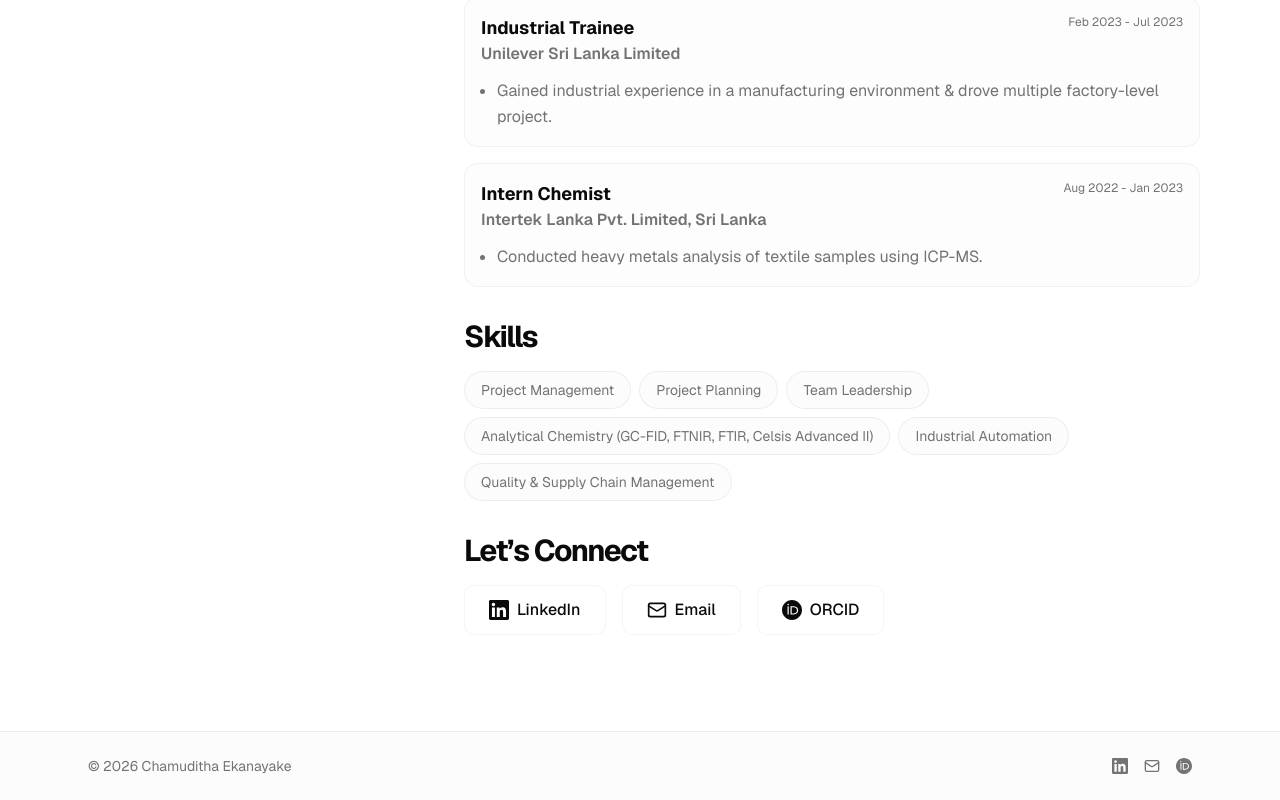
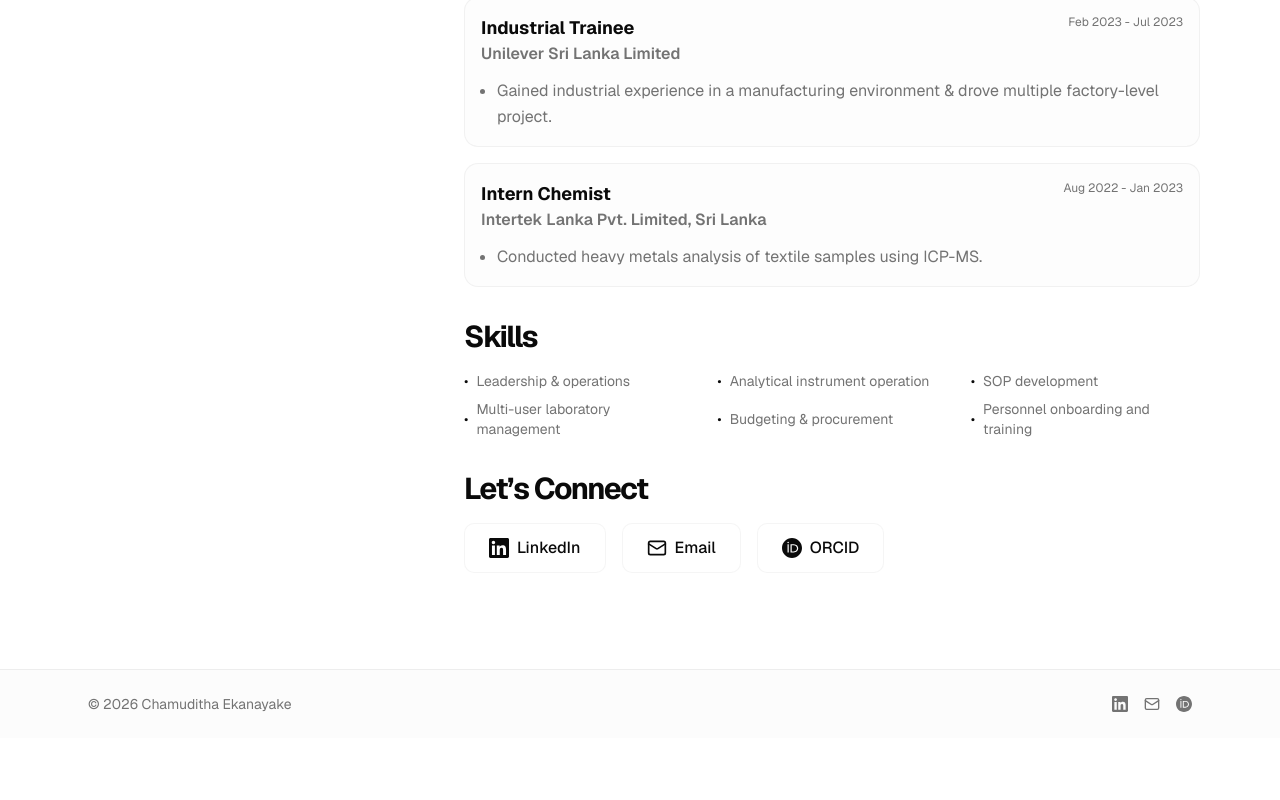
Before and after one commit to Nidula03/portfolio-chamuditha, a Next.js app: page / in a window 1280 px wide. Shown: the part 1771-2571 px from the top of the page. After the commit the page ends 2509 px from the top, so only its background shows below. Built offline with nearby package versions, Linux system fonts and the light colour scheme.

Commit message:
feat: Update Skills section

```diff
--- a/src/app/page.tsx
+++ b/src/app/page.tsx
@@ -222,16 +222,17 @@ export default function Page() {
                         yOffset={8}
                         text="Skills"
                       />
-                      <div className="flex flex-wrap gap-2">
+                      <ul className="grid grid-cols-1 sm:grid-cols-2 md:grid-cols-3 gap-x-6 gap-y-2 mt-1">
                         {DATA.experienceSkills.map((skill) => (
-                          <span
+                          <li
                             key={skill}
-                            className="rounded-full border border-border/60 bg-muted/30 px-4 py-2 text-sm text-muted-foreground"
+                            className="flex items-center gap-2 text-sm text-muted-foreground"
                           >
+                            <span className="text-foreground">•</span>
                             {skill}
-                          </span>
+                          </li>
                         ))}
-                      </div>
+                      </ul>
                     </div>
                   ) : null}
 
--- a/src/data/resume.tsx
+++ b/src/data/resume.tsx
@@ -111,12 +111,12 @@ Outside the lab, I am an avid hiker who finds inspiration in exploring challengi
     skills?: string;
   }>,
   experienceSkills: [
-    "Project Management",
-    "Project Planning",
-    "Team Leadership",
-    "Analytical Chemistry (GC-FID, FTNIR, FTIR, Celsis Advanced II)",
-    "Industrial Automation",
-    "Quality & Supply Chain Management",
+    "Leadership & operations",
+    "Analytical instrument operation",
+    "SOP development",
+    "Multi-user laboratory management",
+    "Budgeting & procurement",
+    "Personnel onboarding and training",
   ],
   education: [
     {
```
